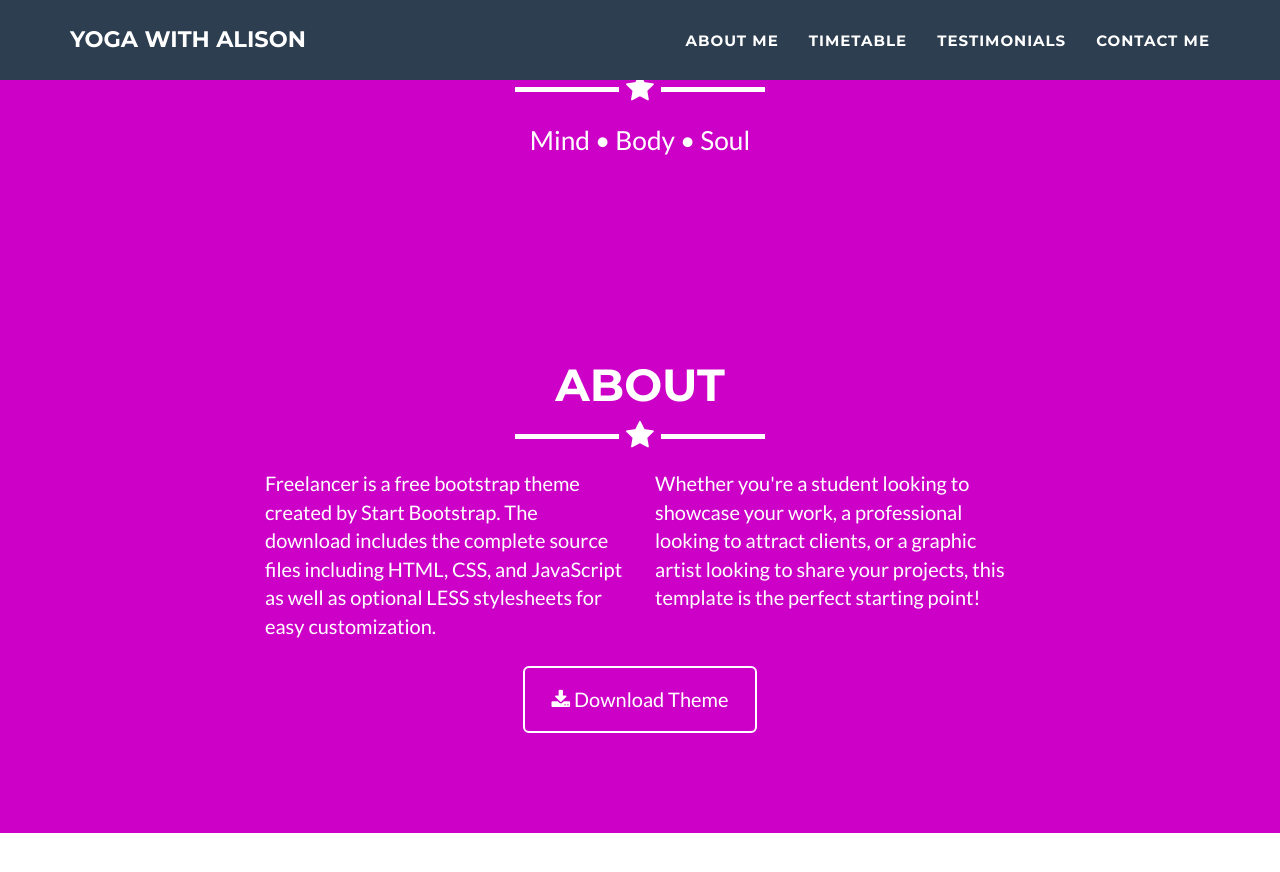
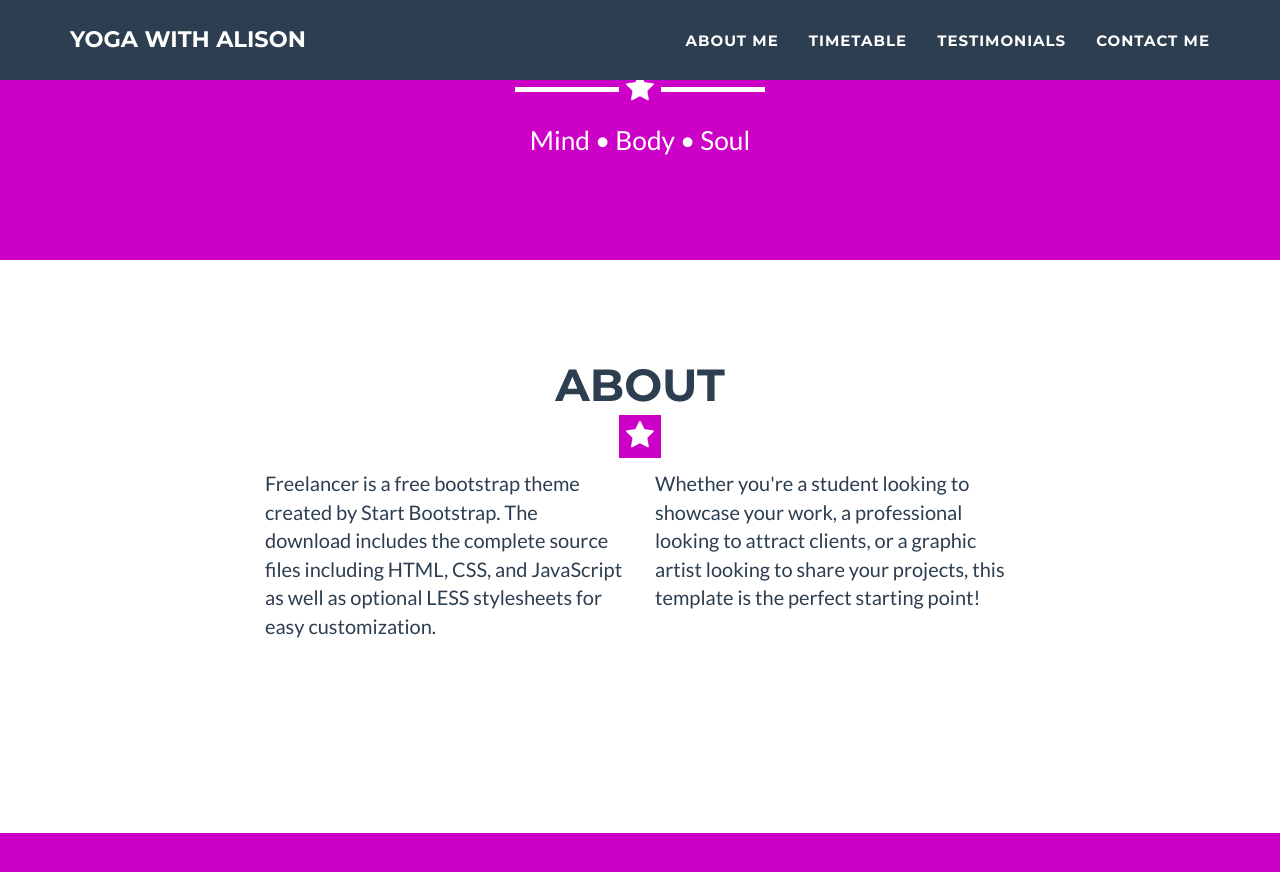
Before and after one commit to YogaWithAlison/yogawithalison.github.io, a Jekyll site: the page built from _posts/2014-07-18-project-1.markdown, in a window 1280 px wide and 900 px high, scrolled down 545 px. Shown: the top 872 px of the window. Built offline with Jekyll 4.4.1, drawn with Linux system fonts in a browser that asks for light colours.

Commit message:
colour bars

```diff
--- a/_includes/about.html
+++ b/_includes/about.html
@@ -1,5 +1,5 @@
  <!-- About Section -->
-    <section class="success" id="about">
+    <section id="about">
         <div class="container">
             <div class="row">
                 <div class="col-lg-12 text-center">
--- a/_includes/contact.html
+++ b/_includes/contact.html
@@ -1,5 +1,5 @@
  <!-- Contact Section -->
-    <section id="contact">
+    <section class="success" id="contact">
         <div class="container">
             <div class="row">
                 <div class="col-lg-12 text-center">
--- a/_includes/timetable.html
+++ b/_includes/timetable.html
@@ -1,6 +1,6 @@
 
     <!-- Portfolio Grid Section -->
-    <section id="timetable">
+    <section class="success" id="timetable">
         <div class="container portfolio-flex-grid">
             <div class="row">
                 <div class="col-lg-12 text-center">
```
